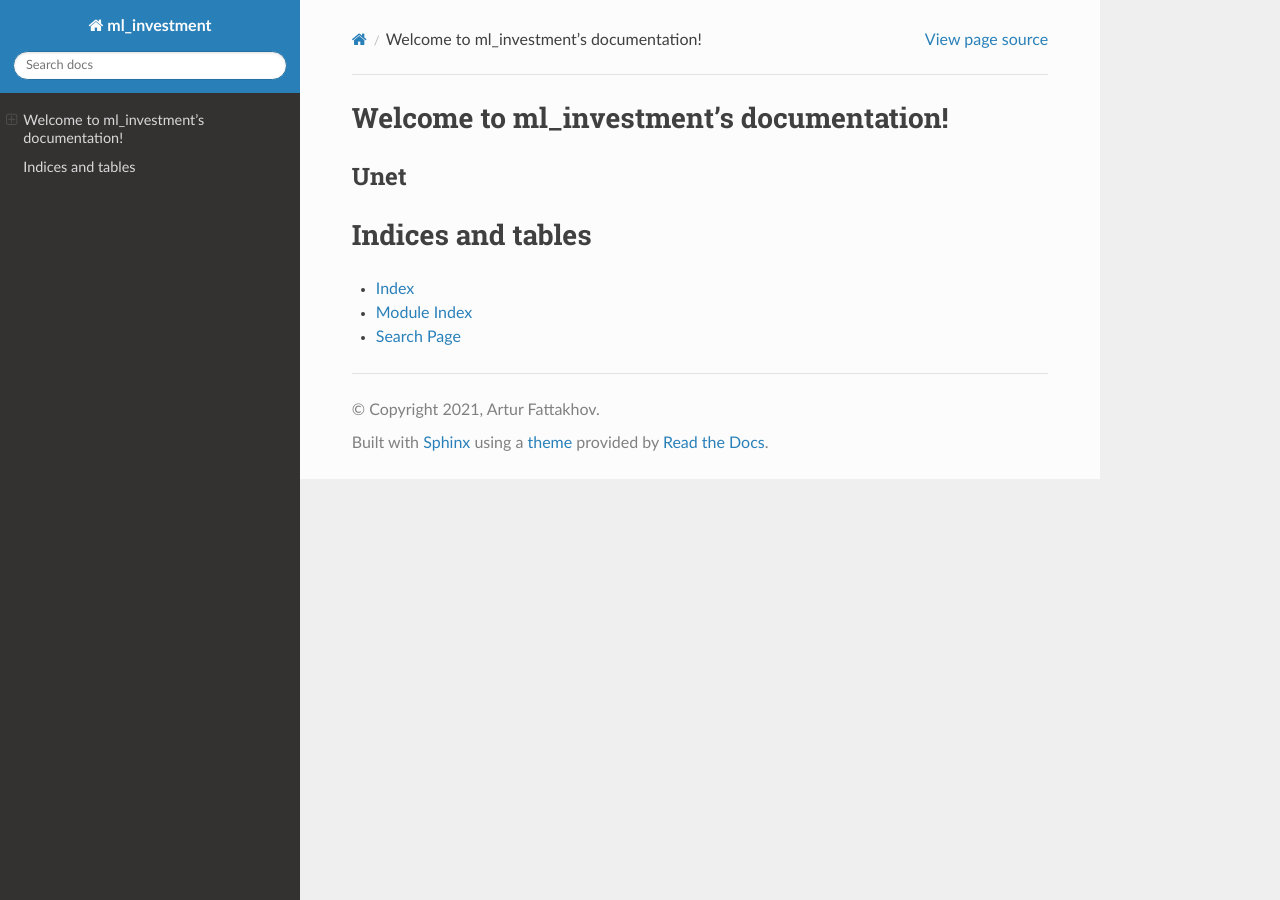
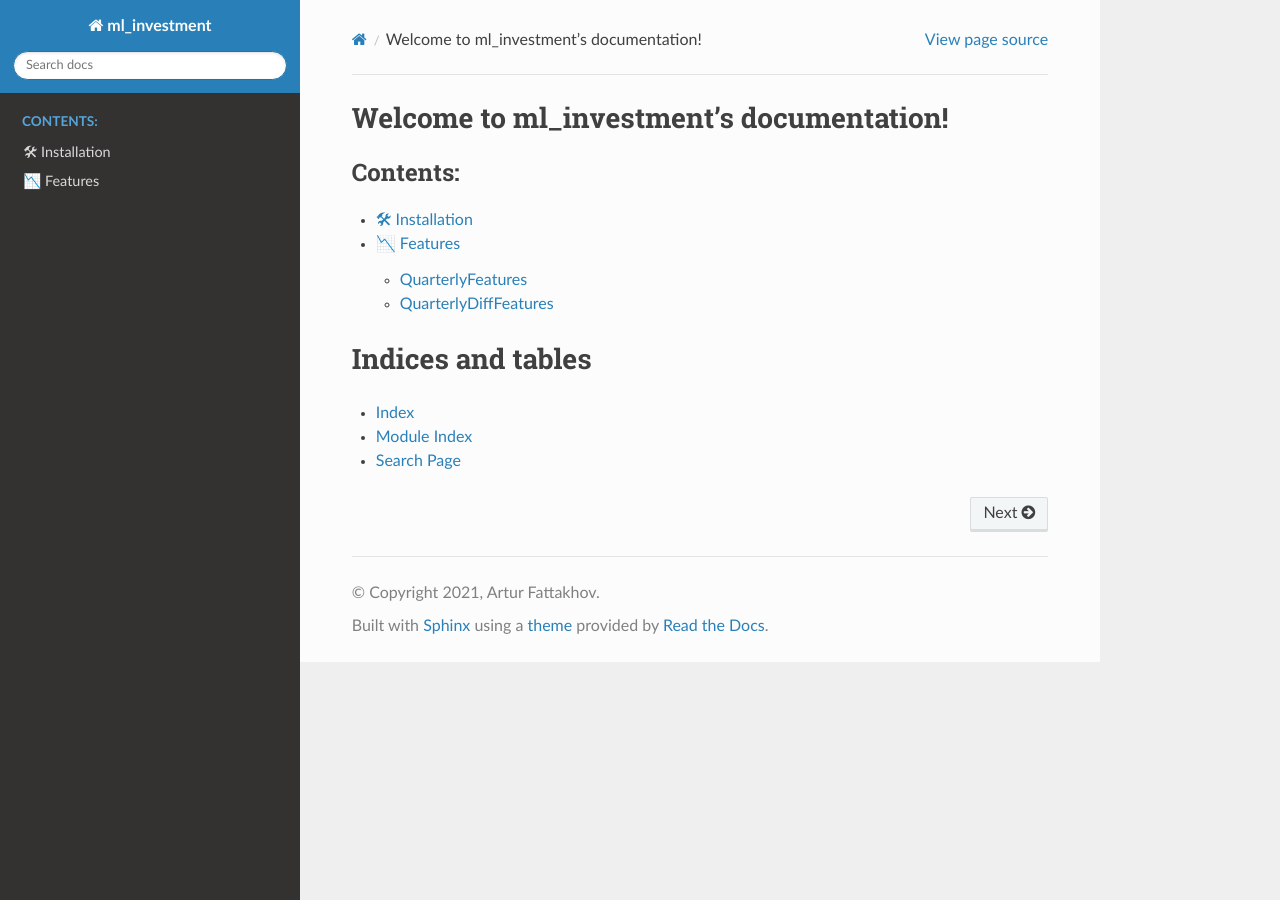
Before and after one commit to fartuk/ml_investment, a Sphinx documentation site: the page built from docs/index.rst, in a window 1280 px wide. Built offline with Sphinx 7.4.7 and the Read the Docs theme 2.0.0, drawn with Linux system fonts in a browser that asks for light colours.

Commit message:
docs check

```diff
--- a/docs/conf.py
+++ b/docs/conf.py
@@ -10,14 +10,22 @@
 # add these directories to sys.path here. If the directory is relative to the
 # documentation root, use os.path.abspath to make it absolute, like shown here.
 #
-# import os
-# import sys
-# sys.path.insert(0, os.path.abspath('..'))
 import os
-import re
 import sys
-import datetime
-sys.path.append('..')
+sys.path.insert(0, os.path.abspath('..'))
+#
+# def skip(app, what, name, obj, would_skip, options):
+#     if name == "__init__":
+#         return False
+#     return would_skip
+#
+# def setup(app):
+#     app.connect("autodoc-skip-member", skip)
+#import os
+#import re
+#import sys
+#import datetime
+#sys.path.append('..')
 
 # -- Project information -----------------------------------------------------
 
@@ -60,3 +68,5 @@ html_theme = "sphinx_rtd_theme"
 # relative to this directory. They are copied after the builtin static files,
 # so a file named "default.css" will overwrite the builtin "default.css".
 html_static_path = ['_static']
+
+autoclass_content = 'both'
--- a/docs/index.rst
+++ b/docs/index.rst
@@ -5,15 +5,13 @@
 
 Welcome to ml_investment's documentation!
 =========================================
-Unet
-~~~~
 
 .. toctree::
    :maxdepth: 2
    :caption: Contents:
-   tmp
 
-   .. autoclass:: ml_investment.features.QuarterlyFeatures
+   install
+   features
 
 Indices and tables
 ==================
```
Also changed, not shown: docs/features.rst (added, +20 -0 lines), docs/install.rst (added, +15 -0 lines), 3 other files.
